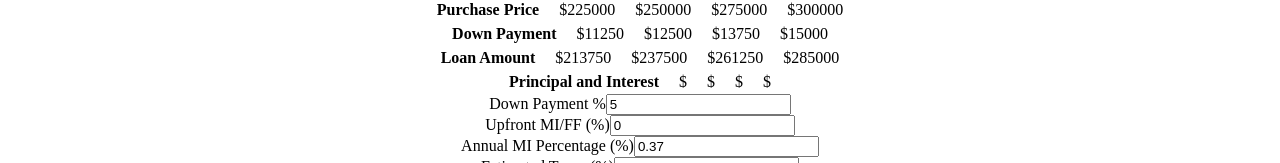
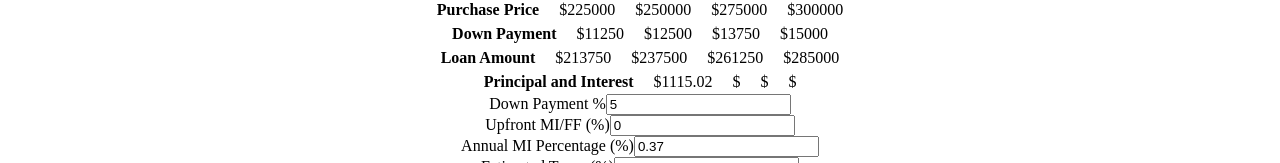
Before and after one commit to Zakery1/More-Friend, an Angular app: page /pvdp in a window 1280 px wide. Shown: the part 182-345 px from the top of the page. Built offline with nearby package versions, Linux system fonts and the light colour scheme.

Commit message:
implement PMT function

```diff
--- a/package.json
+++ b/package.json
@@ -25,7 +25,7 @@
     "zone.js": "~0.8.26"
   },
   "devDependencies": {
-    "@angular-devkit/build-angular": "^0.11.4",
+    "@angular-devkit/build-angular": "^0.12.1",
     "@angular/cli": "~7.0.2",
     "@angular/compiler-cli": "~7.0.0",
     "@angular/language-service": "~7.0.0",
--- a/src/app/price-varied-dp/price-varied-dp.component.ts
+++ b/src/app/price-varied-dp/price-varied-dp.component.ts
@@ -1,4 +1,5 @@
 import { Component, OnInit } from '@angular/core';
+
 
 @Component({
 	selector: 'app-price-varied-dp',
@@ -31,6 +32,9 @@ export class PriceVariedDpComponent implements OnInit {
 	private loanAmountThree =  (this.purchasePriceThree * (100 - this.downPaymentPercentage) / 100) * (100 + this.upfrontMiFf) / 100;
 	private loanAmountFour =  (this.purchasePriceFour * (100 - this.downPaymentPercentage) / 100) * (100 + this.upfrontMiFf) / 100;
 
+	// tslint:disable-next-line:max-line-length
+	pAndIOne = ((this.interestRate / 1200.0 * this.loanAmountOne) / (1.0 - Math.pow(1.0 + this.interestRate / 1200.00, -1.0 * this.mortgageYears * 12))).toFixed(2);
+
 	constructor() {
 
 	}
```
Also changed, not shown: 1 other file (tests, documents, lock files or other folders).
